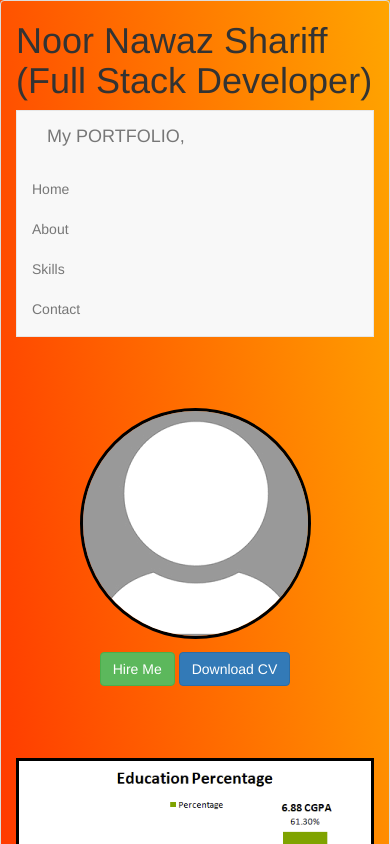
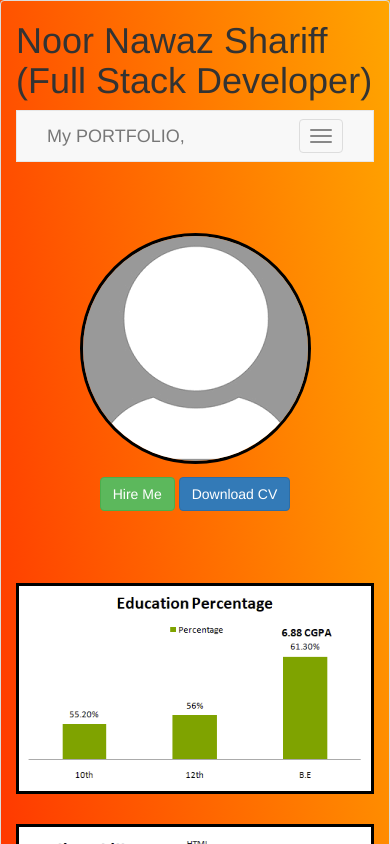
Before and after one commit to NoorNawazShariff/Resume, a plain HTML site: page index.html in a window 390 px wide. Shown: the top 844 px of the page. Drawn offline with nearby package versions, Linux system fonts and the light colour scheme.

Commit message:
v1.1 Made the navbar collapsible for small screen size(Mobile friendly

```diff
--- a/index.html
+++ b/index.html
@@ -27,16 +27,23 @@
 
 		<nav class="navbar navbar-default">
 			<div class="container.fluid">
-				<div class="navbar-header col-lg-4">
+				<div class="navbar-header col-lg-4" >
+					<button type="button" class="navbar-toggle" data-toggle="collapse" data-target="#mynav">
+					<span class="icon-bar"></span>
+					<span class="icon-bar"></span>
+					<span class="icon-bar"></span>
+					</button>
 					<a class="navbar-brand">My PORTFOLIO,</a>
 				</div>
 
-				<ul class="nav navbar-nav navbar-right">
-					<li class="col-lg-2"><a href="#home">Home</a></li>
-					<li class="col-lg-2"><a href="#about">About</a></li>
-					<li class="col-lg-2"><a href="#skills">Skills</a></li>
-					<li class="col-lg-2"><a href="#contact">Contact</a></li>
-				</ul>
+				<div class="collapse navbar-collapse" id="mynav">
+					<ul class="nav navbar-nav navbar-right ">
+						<li class="col-lg-2"><a href="#home">Home</a></li>
+						<li class="col-lg-2"><a href="#about">About</a></li>
+						<li class="col-lg-2"><a href="#skills">Skills</a></li>
+						<li class="col-lg-2"><a href="#contact">Contact</a></li>
+					</ul>
+				</div>
 			</div>
 		</nav>
 
@@ -169,7 +176,7 @@
 		</div>
 
 		<div class="col-lg-4">
-			<address>Portfolio v1<br>
+			<address>Portfolio v1.1<br>
 			</address>
 		</div>
 	</div>
```
